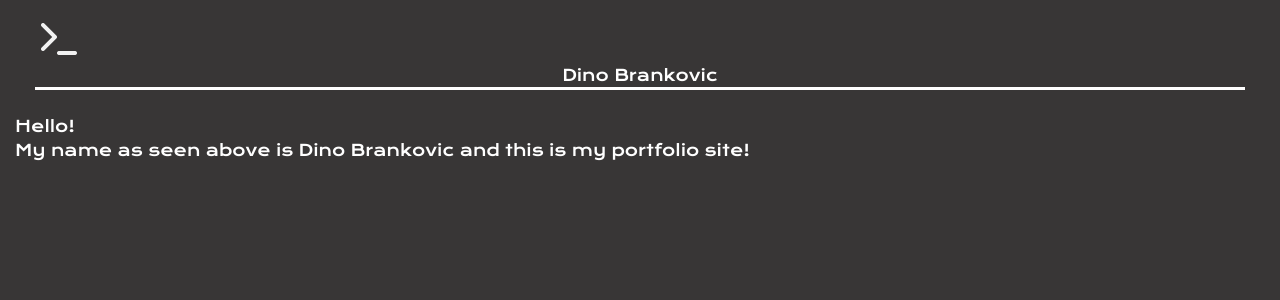
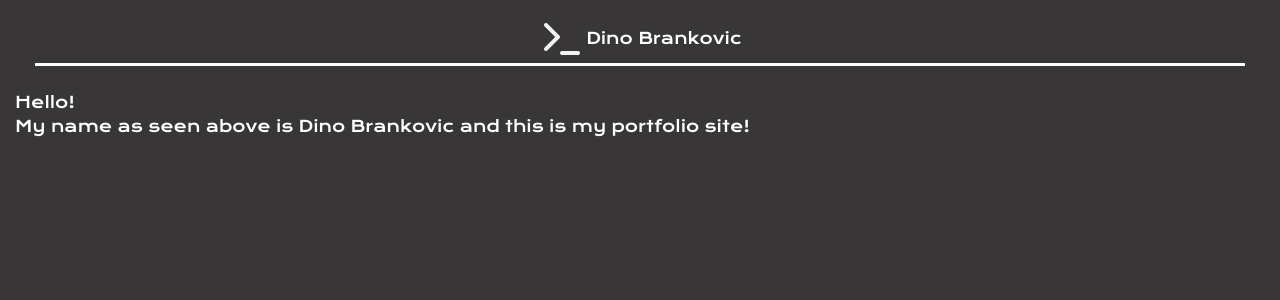
Before and after one commit to D1noD3v/portfolio, a Next.js app: page / in a window 1280 px wide. Shown: the top 300 px of the page. Built offline with nearby package versions, Linux system fonts and the light colour scheme.

Commit message:
todo: logo is inline but not on the right side

```diff
--- a/pages/index.jsx
+++ b/pages/index.jsx
@@ -10,8 +10,8 @@ function Header() {
     return (
       // TODO: Fixa så texten är i center och inte längst ner inom headern.
     <header className="header">
-        <Image src={logo} alt="Terminal logo" className="logo" width={48} height={48}/>
-        <div className='name-container'>
+      <div className='name-container  *:inline'>
+        <Image src={logo} alt="Terminal logo" className="logo align-left left-0 top-0" width={48} height={48}/>
           <span>Dino Brankovic</span>
         </div>
         <div style={{
--- a/public/style.css
+++ b/public/style.css
@@ -25,7 +25,6 @@ body {
     display: block;
 }
 
-.name {
-    width: 6rem;
-    height: 6rem;
+.logo {
+    left: 0;
 }
```
